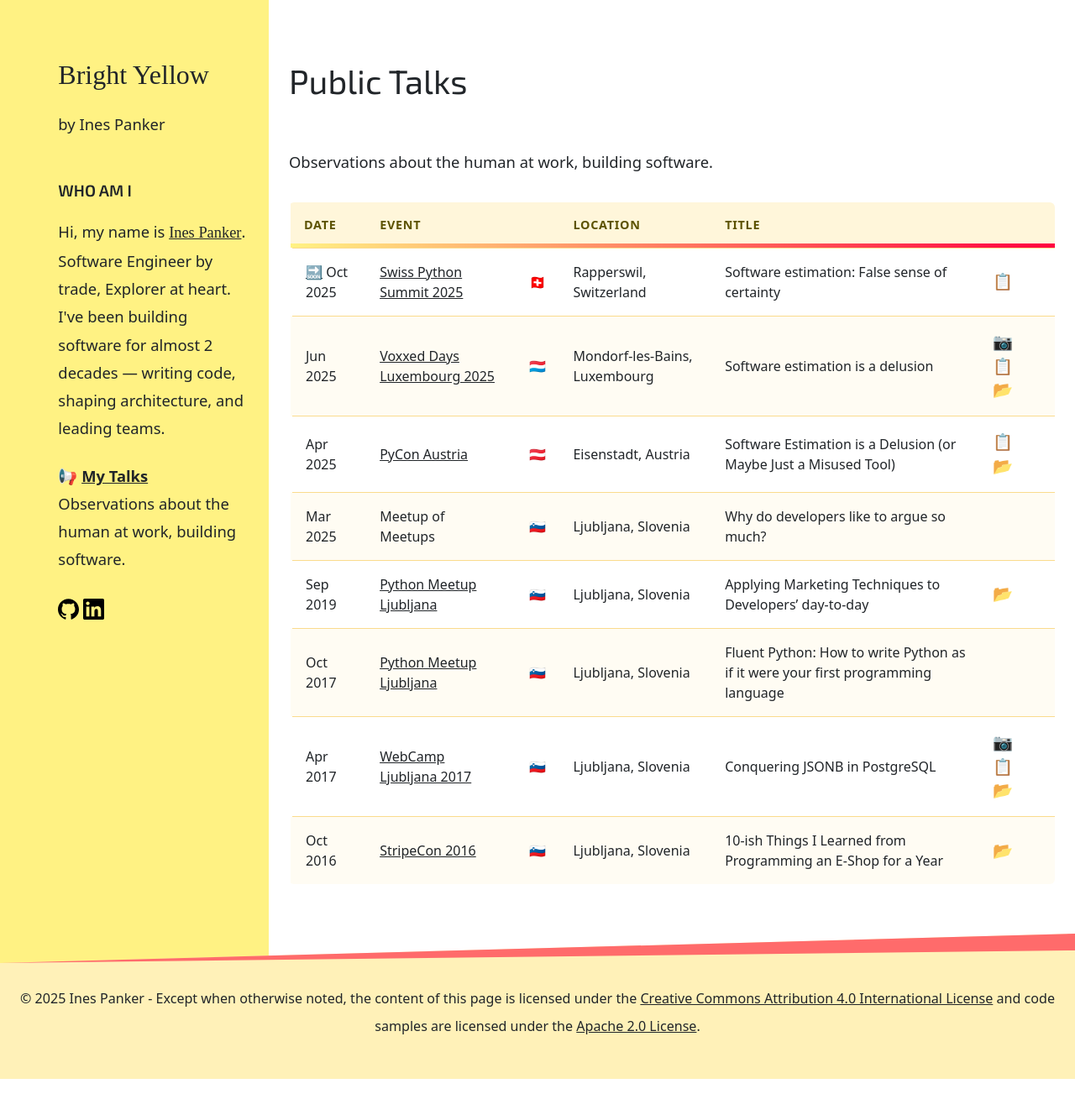
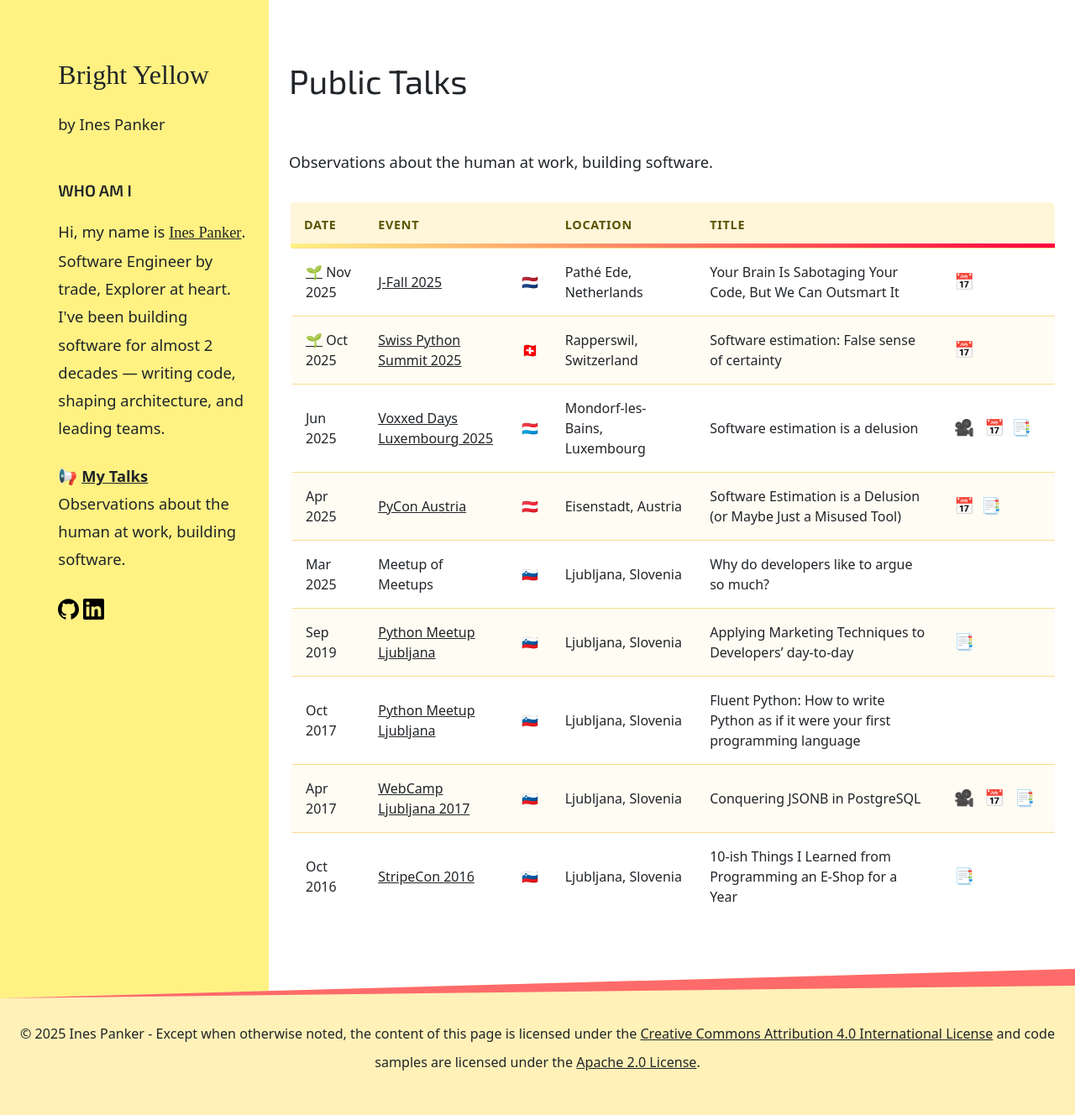
Before and after one commit to inesp/inesp.github.io, a Jekyll site: the page built from talks.md, in a window 1280 px wide. Shown: the whole page at 84% size. Built offline with Jekyll 4.4.1, drawn with Linux system fonts in a browser that asks for light colours; nearby versions of some CDN libraries; some web fonts are replaced; before the commit the page ends 1285 px from its top, so only the background shows below that.

Commit message:
Add new talk
change emojis

```diff
--- a/talks.md
+++ b/talks.md
@@ -8,12 +8,13 @@
 
 | Date     | Event                                                                                      | | Location                 | Title    |                                                                                                                                                                                        |
 |:---------|:-------------------------------------------------------------------------------------------|:-------------------------|:------------------------------------------------------------------------------------------------------------------------------------------------------------------------------------------------|
-| [🔜](){:title="Happening Soon"} Oct 2025 | [Swiss Python Summit 2025](https://www.python-summit.ch/){:target="_blank"}     | 🇨🇭 |  Rapperswil, Switzerland          |  Software estimation: False sense of certainty | [📋](https://www.python-summit.ch/program/ "Details"){:target="_blank"}                                              |
-| Jun 2025 | [Voxxed Days Luxembourg 2025](https://luxembourg.voxxeddays.com/en/){:target="_blank"}     | 🇱🇺 | Mondorf-les-Bains, Luxembourg          | Software estimation is a delusion | [📷️](https://www.youtube.com/watch?v=B-4ega2uwEM "Video"){:target="_blank"} [📋](https://mobile.devoxx.com/events/voxxedlu2025/talks/3575/details "Details"){:target="_blank"}[📂](https://speakerdeck.com/inesp/software-estimation-take-a-wild-guess-but-make-it-official "Slides"){:target="_blank"}                                               |
-| Apr 2025 | [PyCon Austria](https://pycon.pyug.at/en/){:target="_blank"}                               | 🇦🇹 | Eisenstadt, Austria | Software Estimation is a Delusion (or Maybe Just a Misused Tool) | [📋](https://pycon.pyug.at/talks/software-estimation-is-a-delusion-or-is-it-just-a-misused-tool/ "Details"){:target="_blank"}[📂](https://speakerdeck.com/inesp/software-estimation-is-a-delusion "Slides"){:target="_blank"}                                         |
+| [🌱](){:title="Happening Soon"} Nov 2025 | [J-Fall 2025](https://jfall.nl/){:target="_blank"}     | 🇳🇱 |  Pathé Ede, Netherlands          |  Your Brain Is Sabotaging Your Code, But We Can Outsmart It | [📅](https://jfall.nl/timetable-2025/ "Details"){:target="_blank"}                                              |
+| [🌱](){:title="Happening Soon"} Oct 2025 | [Swiss Python Summit 2025](https://www.python-summit.ch/){:target="_blank"}     | 🇨🇭 |  Rapperswil, Switzerland          |  Software estimation: False sense of certainty | [📅](https://www.python-summit.ch/program/ "Details"){:target="_blank"}                                              |
+| Jun 2025 | [Voxxed Days Luxembourg 2025](https://luxembourg.voxxeddays.com/en/){:target="_blank"}     | 🇱🇺 | Mondorf-les-Bains, Luxembourg          | Software estimation is a delusion | <span style="white-space: nowrap;">[🎥](https://www.youtube.com/watch?v=B-4ega2uwEM "Video"){:target="_blank"} [📅](https://mobile.devoxx.com/events/voxxedlu2025/talks/3575/details "Details"){:target="_blank"}[📑](https://speakerdeck.com/inesp/software-estimation-take-a-wild-guess-but-make-it-official "Slides"){:target="_blank"}</span>                                               |
+| Apr 2025 | [PyCon Austria](https://pycon.pyug.at/en/){:target="_blank"}                               | 🇦🇹 | Eisenstadt, Austria | Software Estimation is a Delusion (or Maybe Just a Misused Tool) | <span style="white-space: nowrap;">[📅](https://pycon.pyug.at/talks/software-estimation-is-a-delusion-or-is-it-just-a-misused-tool/ "Details"){:target="_blank"}[📑](https://speakerdeck.com/inesp/software-estimation-is-a-delusion "Slides"){:target="_blank"}</span>                                         |
 | Mar 2025 | Meetup of Meetups                                                                          | 🇸🇮 | Ljubljana, Slovenia | Why do developers like to argue so much?                                                                                                                                                        |
-| Sep 2019 | [Python Meetup Ljubljana](https://www.meetup.com/ljubljana-python-group/events/264578339/?eventOrigin=group_calendar){:target="blank"} | 🇸🇮 | Ljubljana, Slovenia | Applying Marketing Techniques to Developers' day-to-day       | [📂](https://speakerdeck.com/inesp/applying-marketing-techniques-to-developers-day-to-day "Slides"){:target="_blank"} |
+| Sep 2019 | [Python Meetup Ljubljana](https://www.meetup.com/ljubljana-python-group/events/264578339/?eventOrigin=group_calendar){:target="blank"} | 🇸🇮 | Ljubljana, Slovenia | Applying Marketing Techniques to Developers' day-to-day       | [📑](https://speakerdeck.com/inesp/applying-marketing-techniques-to-developers-day-to-day "Slides"){:target="_blank"} |
 | Oct 2017 | [Python Meetup Ljubljana](https://www.meetup.com/ljubljana-python-group/events/243772267/?eventOrigin=group_calendar){:target="blank"} | 🇸🇮 | Ljubljana, Slovenia | Fluent Python: How to write Python as if it were your first programming language                                                                                                                |
-| Apr 2017 | [WebCamp Ljubljana 2017](https://2017.webcamp.si/){:target="blank"}                        | 🇸🇮 | Ljubljana, Slovenia | Conquering JSONB in PostgreSQL | [📷️](https://www.youtube.com/watch?v=Agi7WWEZBNM&list=PLIZtfj-D-vQyHICP4U2rave3u8Tmzc7pZ "Video"){:target="_blank"} [📋](https://2017.webcamp.si/speakers/ines-panker/ "Details"){:target="_blank"} [📂](https://speakerdeck.com/inesp/conquering-jsonb-in-postgresql "Slides"){:target="_blank"}                                                                                                 |
-| Oct 2016 | [StripeCon 2016](https://2016.stripecon.eu/){:target="blank"}                              | 🇸🇮 | Ljubljana, Slovenia | 10-ish Things I Learned from Programming an E-Shop for a Year | [📂](https://www.slideshare.net/slideshow/10ish-things-i-learned-from-programming-an-eshop-for-a-year/75541385 "Slides"){:target="_blank"} |
+| Apr 2017 | [WebCamp Ljubljana 2017](https://2017.webcamp.si/){:target="blank"}                        | 🇸🇮 | Ljubljana, Slovenia | Conquering JSONB in PostgreSQL | <span style="white-space: nowrap;">[🎥](https://www.youtube.com/watch?v=Agi7WWEZBNM&list=PLIZtfj-D-vQyHICP4U2rave3u8Tmzc7pZ "Video"){:target="_blank"} [📅](https://2017.webcamp.si/speakers/ines-panker/ "Details"){:target="_blank"} [📑](https://speakerdeck.com/inesp/conquering-jsonb-in-postgresql "Slides"){:target="_blank"}</span>                                                                                                 |
+| Oct 2016 | [StripeCon 2016](https://2016.stripecon.eu/){:target="blank"}                              | 🇸🇮 | Ljubljana, Slovenia | 10-ish Things I Learned from Programming an E-Shop for a Year | [📑](https://www.slideshare.net/slideshow/10ish-things-i-learned-from-programming-an-eshop-for-a-year/75541385 "Slides"){:target="_blank"} |
 {:.talks}
```
